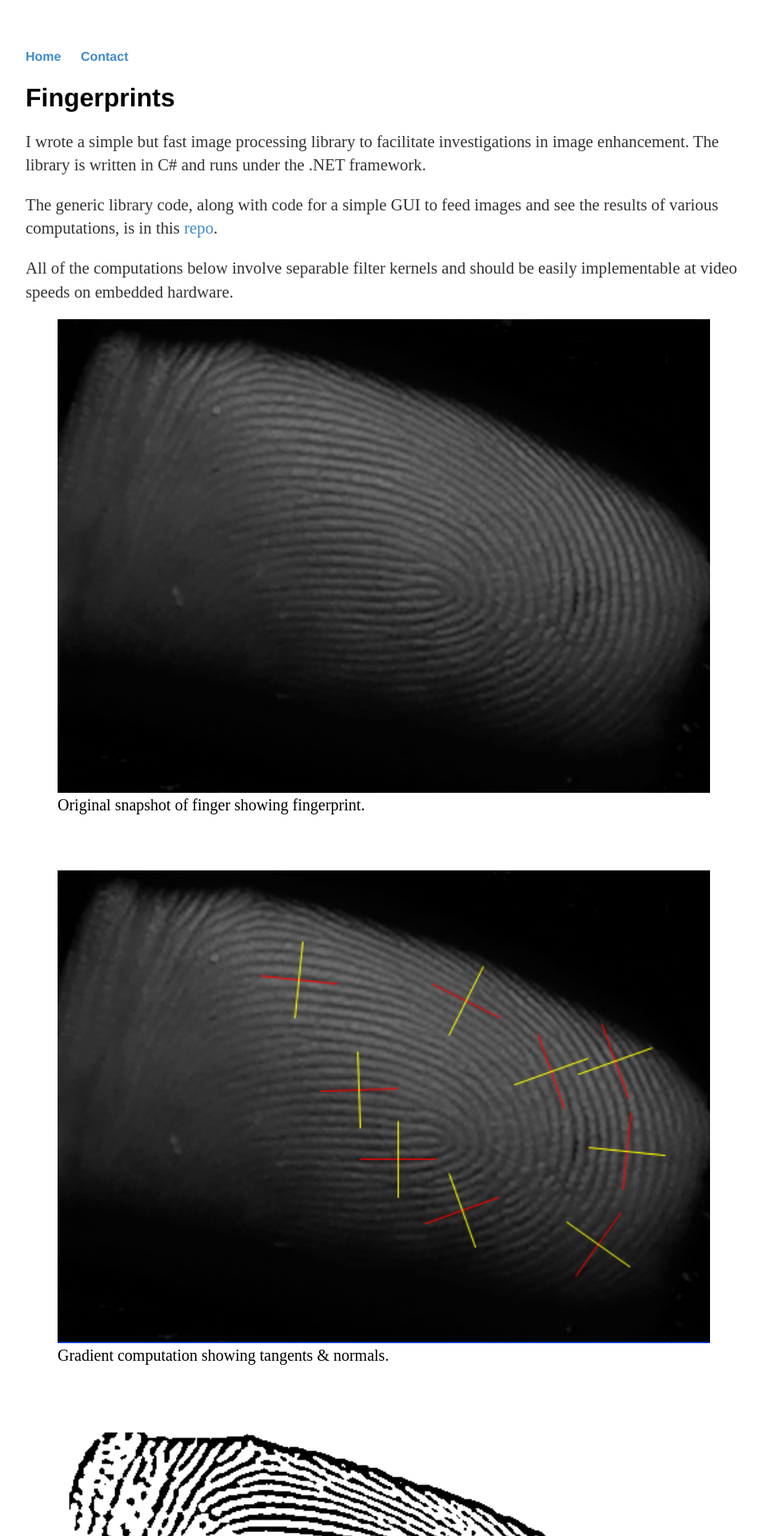
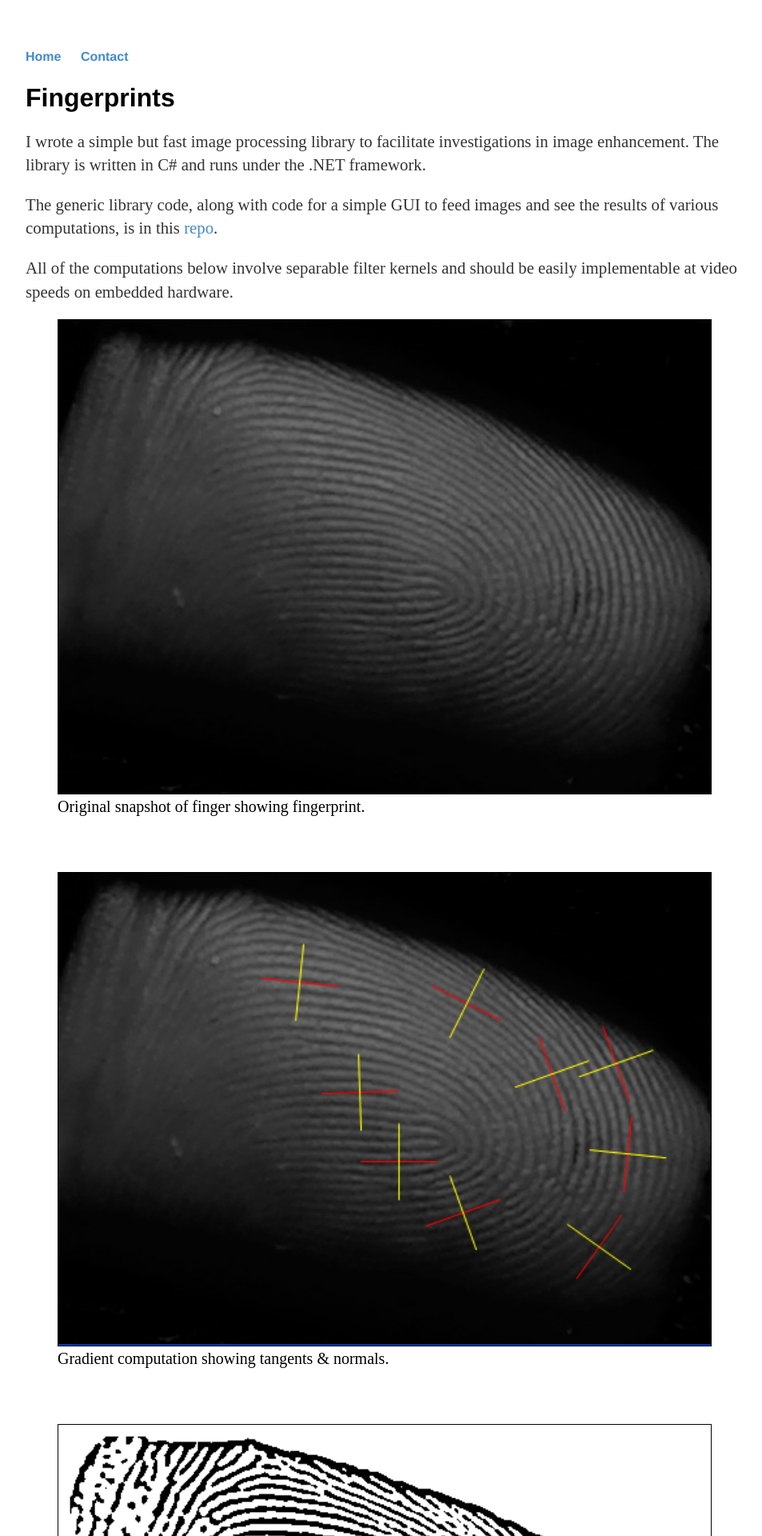
Before and after one commit to ttdoucet/ttdoucet.github.io, a Jekyll site: the page built from fingerprints/index.md, in a window 1280 px wide. Shown: the top 1920 px of the page at 80% size, without its empty margins (160-1113 px from the left). Built offline with Jekyll 4.4.1, drawn with Linux system fonts in a browser that asks for light colours.

Commit message:
Added thin border to images

```diff
--- a/fingerprints/index.md
+++ b/fingerprints/index.md
@@ -18,21 +18,21 @@ All of the computations below involve separable filter kernels and
 should be easily implementable at video speeds on embedded hardware.
 
 <figure>
-  <img src="pics/input.png" width="100%" height="100%" />
+  <img src="pics/input.png" border="1" width="100%" height="100%" />
   <figcaption>Original snapshot of finger showing fingerprint.</figcaption>
 </figure>
 
 
 <br>
 <figure>
-  <img src="pics/gradient.png" width="100%" height="100%" />
+  <img src="pics/gradient.png" border="1" width="100%" height="100%" />
   <figcaption>Gradient computation showing tangents & normals.</figcaption>
 </figure>
 
 
 <br>
 <figure>
-  <img src="pics/output.png" width="100%" height="100%" />
+  <img src="pics/output.png" border="1" width="100%" height="100%" />
   <figcaption>Gaussian blur followed by Laplacian, then
               a specialized thresholding.
   </figcaption>
@@ -41,7 +41,7 @@ should be easily implementable at video speeds on embedded hardware.
 
 <br>
 <figure>
-  <img src="pics/fmask.png" width="100%" height="100%" />
+  <img src="pics/fmask.png" border="1" width="100%" height="100%" />
   <figcaption>Strength of computed orientation field
               allows us to mask off areas of the
               image that are not of interest.
@@ -51,7 +51,7 @@ should be easily implementable at video speeds on embedded hardware.
 
 <br>
 <figure>
-  <img src="pics/zebra.png" width="100%" height="100%" />
+  <img src="pics/zebra.png" border="1" width="100%" height="100%" />
   <figcaption>
     This stable image results from repeatedly
     feeding back the output image as input.
```
